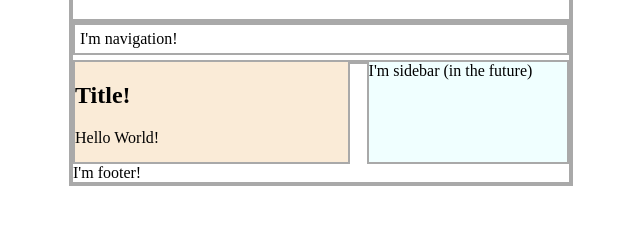
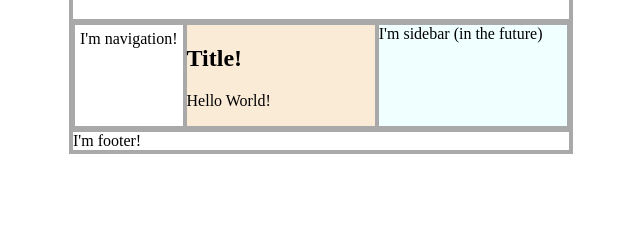
Before and after one commit to Mufofu/mufofu.github.io, a plain HTML site: page index.html in a window 1280 px wide. Shown: the part 83-308 px from the top of the page, without its empty margins (319-959 px from the left). Drawn offline with Linux system fonts and the light colour scheme.

Commit message:
Update style.css

```diff
--- a/style.css
+++ b/style.css
@@ -12,6 +12,7 @@ main {
     border-style: solid;
     border-width: 2px;
     border-color: darkgray;
+    display: flex;
 }
 
 header {
@@ -25,27 +26,22 @@ nav {
     border-width: 2px;
     border-color: darkgray;
     padding: 5px;
-    margin: 0px 0px 5px 0px;
 }
 
 section {
     border-style: solid;
     border-width: 2px;
     border-color: darkgray;
-    float: left;
-    width: 55%;
-    height: 100px;
     background-color: antiquewhite;
+    flex: 1;
 }
 
 aside {
     border-style: solid;
     border-width: 2px;
     border-color: darkgray;
-    float: right;
-    width: 40%;
-    height: 100px;
     background-color: azure;
+    flex: 1;
 }
 
 footer {
```
